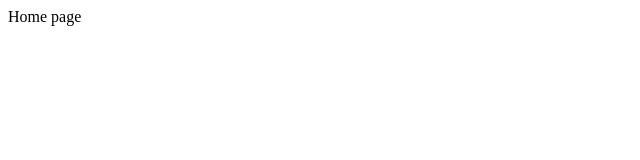
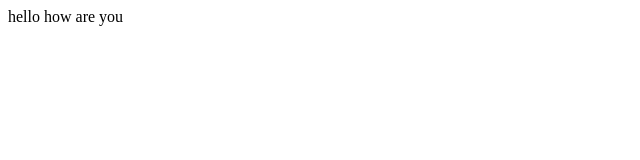
Before and after one commit to 0marwa0/Food_app, a plain HTML site: page index.html in a window 1280 px wide. Shown: the full height of the page, 0-640 px from the left. Drawn offline with Linux system fonts and the light colour scheme.

Commit message:
fix the text

```diff
--- a/index.html
+++ b/index.html
@@ -6,6 +6,6 @@
     <title>Document</title>
   </head>
   <body>
-    Home page
+    <div>hello how are you</div>
   </body>
 </html>
```
